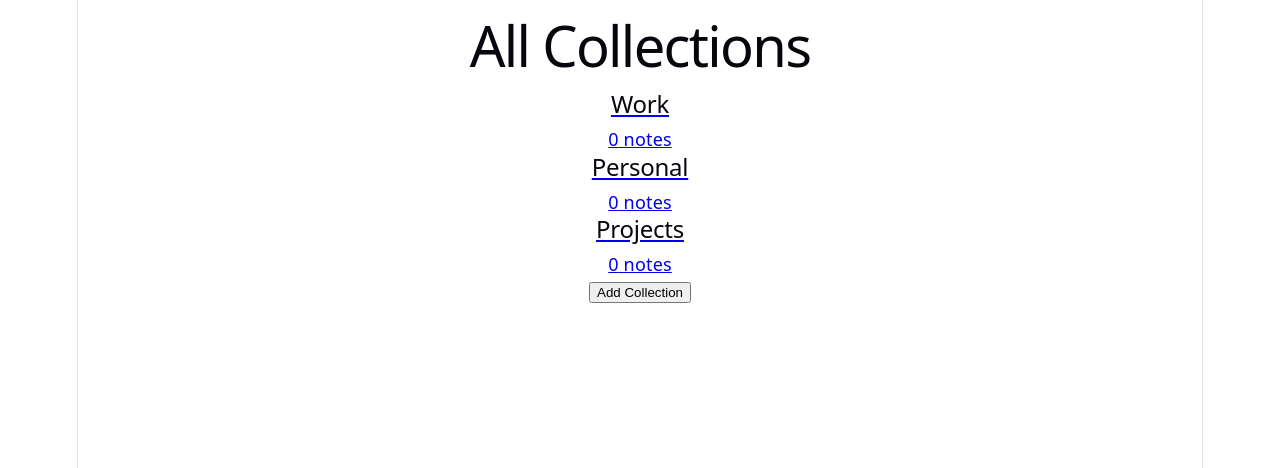
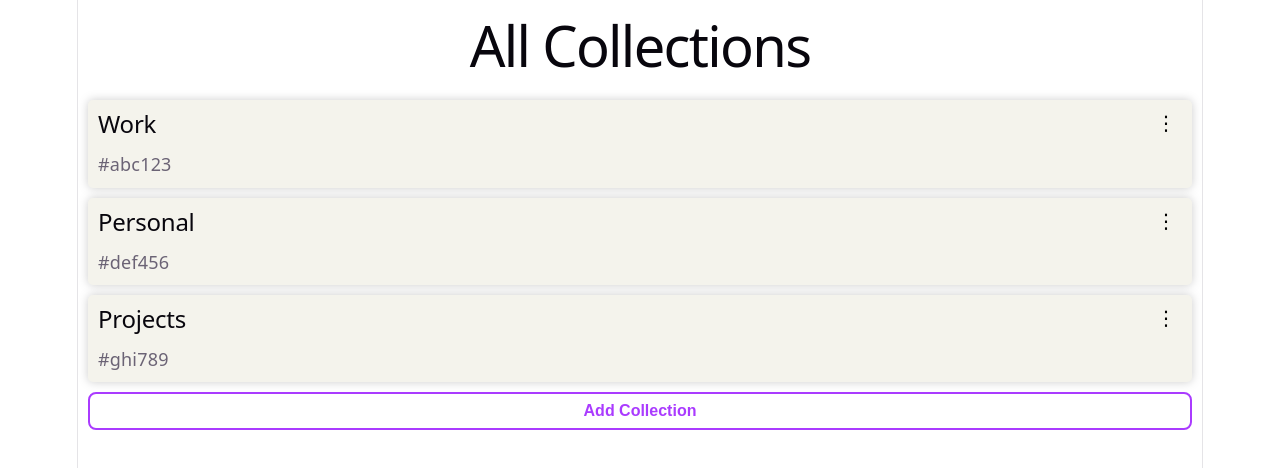
Before and after one commit to srichards43/cardnotes, a React (Vite) app: page / in a window 1280 px wide. Shown: the top 468 px of the page. Built offline with nearby package versions, Linux system fonts and the light colour scheme.

Commit message:
UI improvements and added renaming and deletion of collections

```diff
--- a/index.html
+++ b/index.html
@@ -4,7 +4,7 @@
     <meta charset="UTF-8" />
     <link rel="icon" type="image/svg+xml" href="/favicon.svg" />
     <meta name="viewport" content="width=device-width, initial-scale=1.0" />
-    <title>my-notes-app</title>
+    <title>Note Cards</title>
   </head>
   <body>
     <div id="root"></div>
--- a/src/components/CollectionCard.css
+++ b/src/components/CollectionCard.css
@@ -1,7 +1,26 @@
 .collection-card {
+    /* clear link styling */
+    text-decoration: none;
+    color: unset;
+
     padding: 10px;
     border-radius: 5px;
     filter: drop-shadow(0px 0px 5px rgba(0, 0, 0, 0.2));
+    display: flex;
+    justify-content: space-between;
+    text-align: left;
+    background-color: var(--code-bg);
+    transition: background-color 0.3s ease;
+    overflow: visible;
+    position: relative;
+}
+
+.collection-card input {
+    font-size: 20px;
+}
+
+.collection-menu-container {
+    position: relative;
 }
 
 .collection-card h2 {
@@ -9,7 +28,53 @@
     transition: color 0.3s ease;
 }
 
+.collection-card:hover {
+    background-color: var(--social-bg);
+}
+
 .collection-card:hover h2 {
     text-decoration: underline;
     color: var(--accent);
 }
+
+.collection-menu-button {
+    background-color: transparent;
+    border: none;
+    font-size: 20px;
+    cursor: pointer;
+    font-weight: normal;
+}
+
+.collection-menu {
+    position: absolute;
+    top: 10px;
+    right: 30px;
+    display: flex;
+    flex-direction: column;
+    background-color: var(--code-bg);
+    border: 1px solid var(--border);
+    border-radius: 5px;
+    z-index: 100;
+    overflow: hidden;
+}
+
+.collection-menu button {
+    background-color: transparent;
+    border: none;
+    padding: 4px 10px;
+    text-align: left;
+    cursor: pointer;
+    font-size: 15px
+}
+
+.collection-menu button:hover {
+    background-color: var(--bg);
+}
+
+.delete-button {
+    color: var(--error);
+}
+
+.collection-menu-container {
+    position: static;
+}
--- a/src/components/CollectionCard.tsx
+++ b/src/components/CollectionCard.tsx
@@ -1,16 +1,83 @@
+import { useState } from "react"
 import { Link } from "react-router-dom"
+import './CollectionCard.css'
 
 type CollectionCardData = {
     id: string
     title: string
-    noteCount: number
+    menuOpen: boolean
+    onMenuToggle: () => void
+    onDelete: (id: string) => void
+    onRename: (id: string, newTitle: string) => void
 }
 
-function CollectionCard({ id, title, noteCount }: CollectionCardData) {
+function CollectionCard({ id, title, menuOpen, onMenuToggle, onDelete, onRename }: CollectionCardData) {
+    const [editing, setEditing] = useState(false)
+
+    function saveTitle(newTitle: string) {
+        newTitle = newTitle.trim()
+
+        if (newTitle !== '') {
+            onRename(id, newTitle)
+        }
+
+        setEditing(false)
+    }
+
     return (
         <Link to={`/collection/${id}`} className="collection-card">
-            <h2>{title}</h2>
-            <p>{noteCount} notes</p>
+            <div className="vlg">
+
+                {/* Replace heading with focused input when editing */}
+                {editing ? (
+                    <input defaultValue={title} autoFocus
+                        onBlur={(event) => {
+                            saveTitle(event.currentTarget.value.trim())
+                        }}
+                        onKeyDown={(event) => {
+                            if (event.key === 'Enter') {
+                                saveTitle(event.currentTarget.value.trim())
+                            }
+                        }}
+                        onClick={(event) => {
+                            event.preventDefault(); // block link action
+                        }}
+                    />
+                ) : (
+                    <h2>{title}</h2>
+                )}
+
+                <p>#{id}</p>
+            </div>
+
+            <div className="collection-menu-container">
+                <button className="collection-menu-button" onClick={(event) => {
+                    event.preventDefault(); // block link action
+                    onMenuToggle();
+                }}>
+                    ⋮
+                </button>
+
+                {/* Only render menu when open */}
+                {menuOpen && (
+                    <div className="collection-menu">
+                        <button onClick={(event) => {
+                            event.preventDefault(); // block link action
+                            setEditing(true);
+                            onMenuToggle();
+                        }}
+                        >
+                            Rename
+                        </button>
+                        <button className="delete-button" onClick={(event) => {
+                            event.preventDefault(); // block link action
+                            onDelete(id);
+                        }}>
+                            Delete
+                        </button>
+                    </div>
+                )}
+            </div>
         </Link>
     )
 }
--- a/src/index.css
+++ b/src/index.css
@@ -14,6 +14,8 @@
   --sans: system-ui, 'Segoe UI', Roboto, sans-serif;
   --heading: system-ui, 'Segoe UI', Roboto, sans-serif;
   --mono: ui-monospace, Consolas, monospace;
+
+  --error: #e12d1d;
 
   font: 18px/145% var(--sans);
   letter-spacing: 0.18px;
@@ -109,3 +111,10 @@ code {
   padding: 4px 8px;
   background: var(--code-bg);
 }
+
+/* base style classes */
+.vlg {
+  display: flex;
+  flex-direction: column;
+  gap: 5px;
+}
--- /dev/null
+++ b/src/pages/AllCollectionsPage.css
@@ -0,0 +1,23 @@
+#collections-list {
+    display: flex;
+    flex-direction: column;
+    gap: 10px;
+    padding: 10px;
+}
+
+#add-collection-button {
+    background-color: transparent;
+    color: var(--accent);
+    border: 2px solid var(--accent);
+    padding: 8px 16px;
+    border-radius: 8px;
+    cursor: pointer;
+    font-size: 16px;
+    font-weight: bold;
+    transition: background-color 0.5s, color 0.5s;
+}
+
+#add-collection-button:hover {
+    background-color: var(--accent);
+    color: var(--bg);
+}
--- a/src/pages/AllCollectionsPage.tsx
+++ b/src/pages/AllCollectionsPage.tsx
@@ -1,8 +1,10 @@
 import CollectionCard from '../components/CollectionCard'
 import type { Collection } from '../types/Collection'
+import './AllCollectionsPage.css'
+import { useState } from 'react'
 
-// testing data
-const collections: Collection[] = [
+function AllCollectionsPage() {
+    const [collections, setCollections] = useState<Collection[]>([
         {
             id: 'abc123',
             title: 'Work',
@@ -15,24 +17,63 @@ const collections: Collection[] = [
             id: 'ghi789',
             title: 'Projects',
         },
-]
+    ]);
 
-function AllCollectionsPage() {
+    const [openCollectionId, setOpenCollectionId] = useState<string | null> (null) // returns nullable string
+
+    function addCollection() {
+        const newCollection: Collection = {
+            id: crypto.randomUUID(),
+            title: 'New Collection'
+        };
+
+        setCollections([...collections, newCollection]);
+    }
+
+    function deleteCollection(id: string) {
+        setCollections(collections.filter((collection) => collection.id !== id));
+    }
+
+    function renameCollection(id: string, newTitle: string) {
+        setCollections(collections.map((collection) => {
+            if (collection.id === id) {
+                return { ...collection, title: newTitle }
+            }
+
+            return collection;
+        }))
+    }
+
+    function toggleCollectionMenu(id: string) {
+        if (openCollectionId === id) {
+            setOpenCollectionId(null)
+        } else {
+            setOpenCollectionId(id)
+        }
+    }
+
     return (
         <main>
             <h1>All Collections</h1>
 
-            <div>
+            <div id="collections-list">
                 {collections.map((collection) => (
                     <CollectionCard
-                        key={collection.id}
-                        id={collection.id}
-                        title={collection.title}
-                        noteCount={0} // to replace
+                        key = {collection.id}
+                        id = {collection.id}
+                        title = {collection.title}
+                        menuOpen = {openCollectionId === collection.id}
+                        onMenuToggle = {() => {
+                            toggleCollectionMenu(collection.id)
+                        }}
+                        onDelete = {deleteCollection}
+                        onRename = {renameCollection}
                     />
                 ))}
 
-                <button id="add-collection-button">Add Collection</button>
+                <button id="add-collection-button" onClick={addCollection}>
+                    Add Collection
+                </button>
             </div>
         </main>
     )
```
Lines whose indentation alone changed are shown as unchanged.
